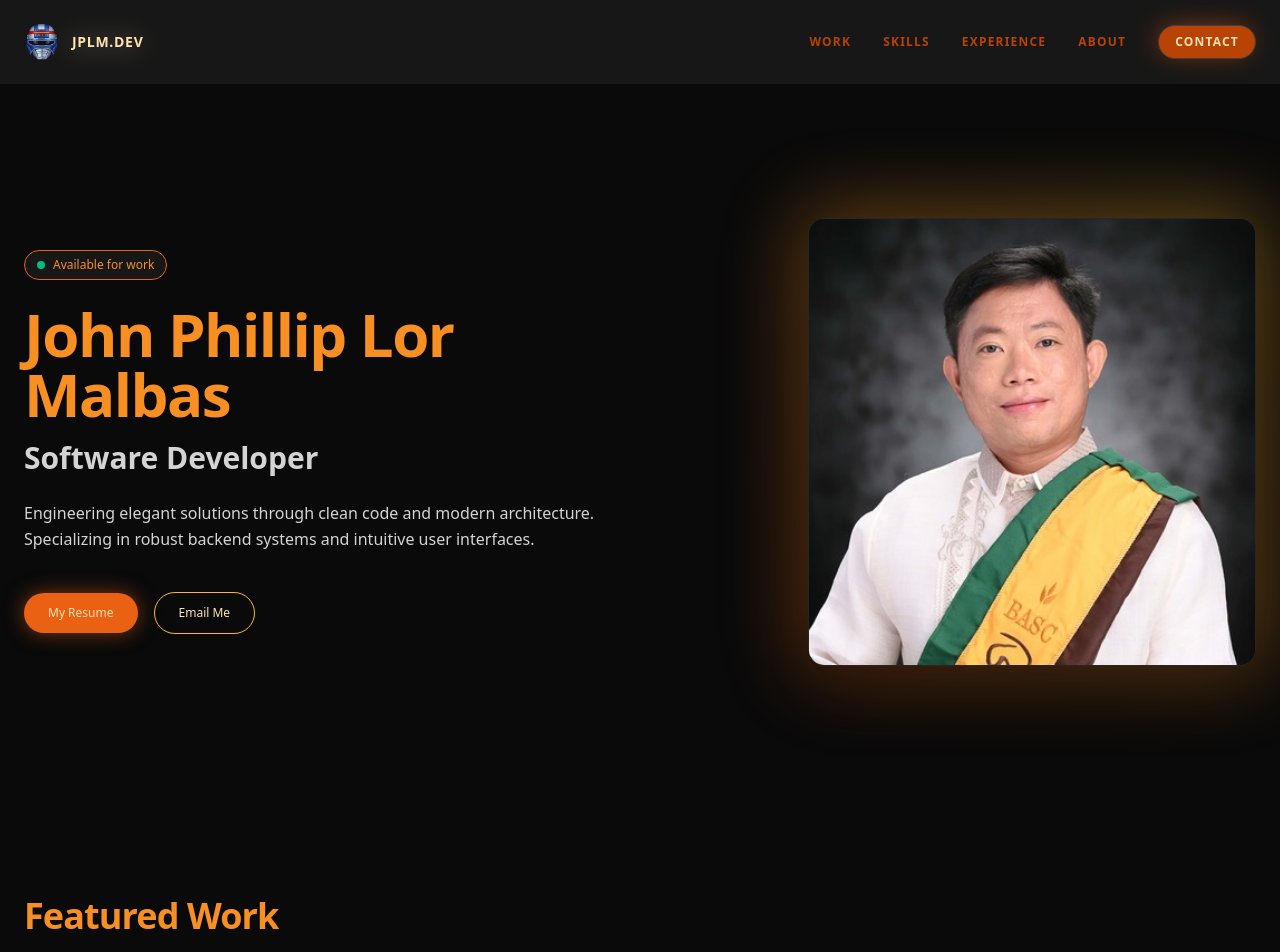
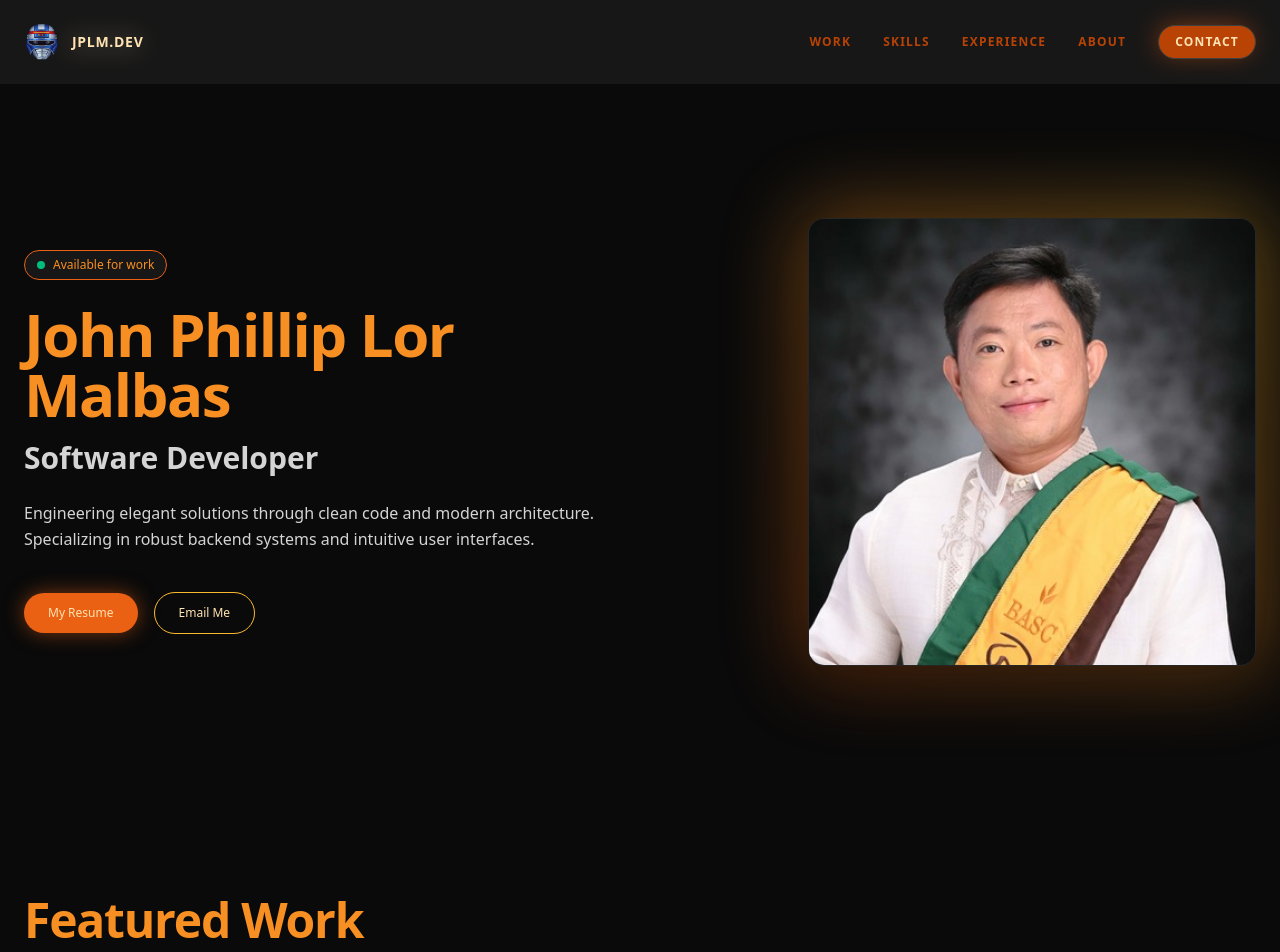
Before and after one commit to Zaido219/personal-portfolio, a React (Vite) app: page / in a window 1280 px wide. Shown: the top 952 px of the page. Built offline with nearby package versions, Linux system fonts and the light colour scheme.

Commit message:
:WIP minor style updates

```diff
--- a/src/components/FeaturedWorkSection/FeaturedWork.tsx
+++ b/src/components/FeaturedWorkSection/FeaturedWork.tsx
@@ -23,7 +23,7 @@ export const FeaturedWorkSection: React.FC = () => {
     <section id="work" className="w-full bg-neutral-950 max-w-7xl mx-auto px-6 py-16 md:py-24">
       {/* Section Title */}
       <div className="mb-12 max-w-2xl">
-        <h2 className="text-3xl sm:text-4xl font-extrabold text-sunset-bright tracking-tight mb-3">
+        <h2 className="text-3xl md:text-5xl sm:text-4xl font-extrabold text-sunset-bright tracking-tight mb-3">
           Featured Work
         </h2>
         <p className="text-neutral-400 text-sm sm:text-base">
```
